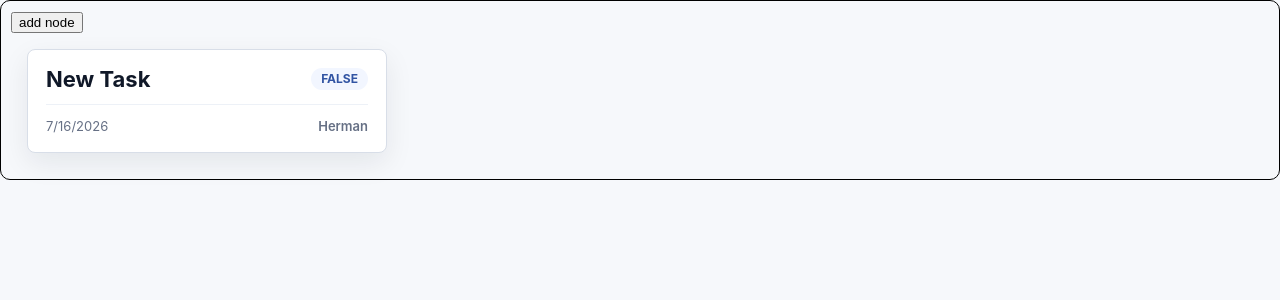
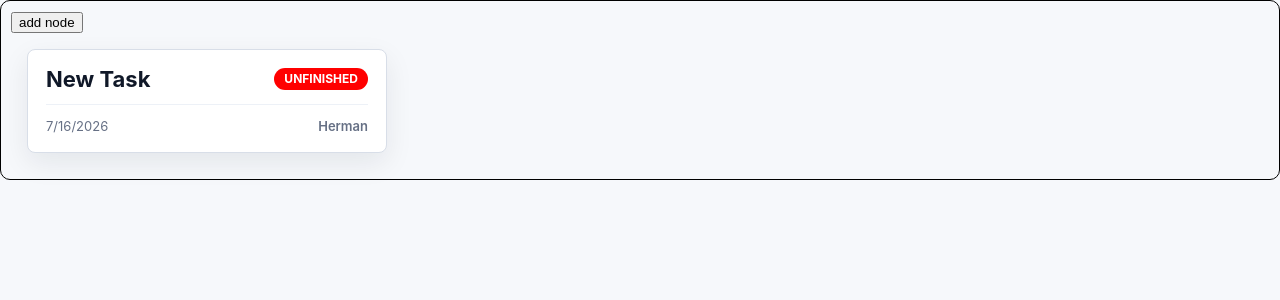
Before and after one commit to DingxinYan-Herman/Team_ToDo_List, a Vue app in the folder frontend/: page / in a window 1280 px wide. Both pictures are taken after a click on the button "add node". Shown: the top 300 px of the page. Built offline with nearby package versions, Linux system fonts and the light colour scheme.

Commit message:
Version 1.0.3 implement switch node status

```diff
--- a/frontend/src/components/node.vue
+++ b/frontend/src/components/node.vue
@@ -1,8 +1,8 @@
 <template>
-    <div class="node-border">
+    <div class="node-border" @click="switchStatus">
         <div class="node-title">
             <p class="node-title-name"> {{ node.name }} </p>
-            <p class="node-title-status"> {{ node.finished }} </p>
+            <p class="node-title-status" :class="node.finished ? 'status-finished' : 'status-unfinished'"> {{ node.finished ? 'finished' : 'unfinished' }} </p>
         </div>
         <hr>
         <div class="node-infor">
@@ -19,6 +19,10 @@
             required: true
         }
     })
+
+    function switchStatus() {
+        props.node.finished = !props.node.finished
+    }
 </script>
 
 <style>
@@ -91,14 +95,23 @@
         flex: 0 0 auto;
         padding: 4px 10px;
         border-radius: 999px;
-        background: #f2f6ff;
-        color: #3154a3;
+        color: #ffffff;
         font-size: 12px;
         font-weight: 700;
         line-height: 1.2;
         text-transform: uppercase;
     }
 
+    .status-finished {
+        background: green;
+        color: white;
+    }
+
+    .status-unfinished {
+        background: red;
+        color: white;
+    }
+
     .node-infor-author {
         font-weight: 600;
     }
```
